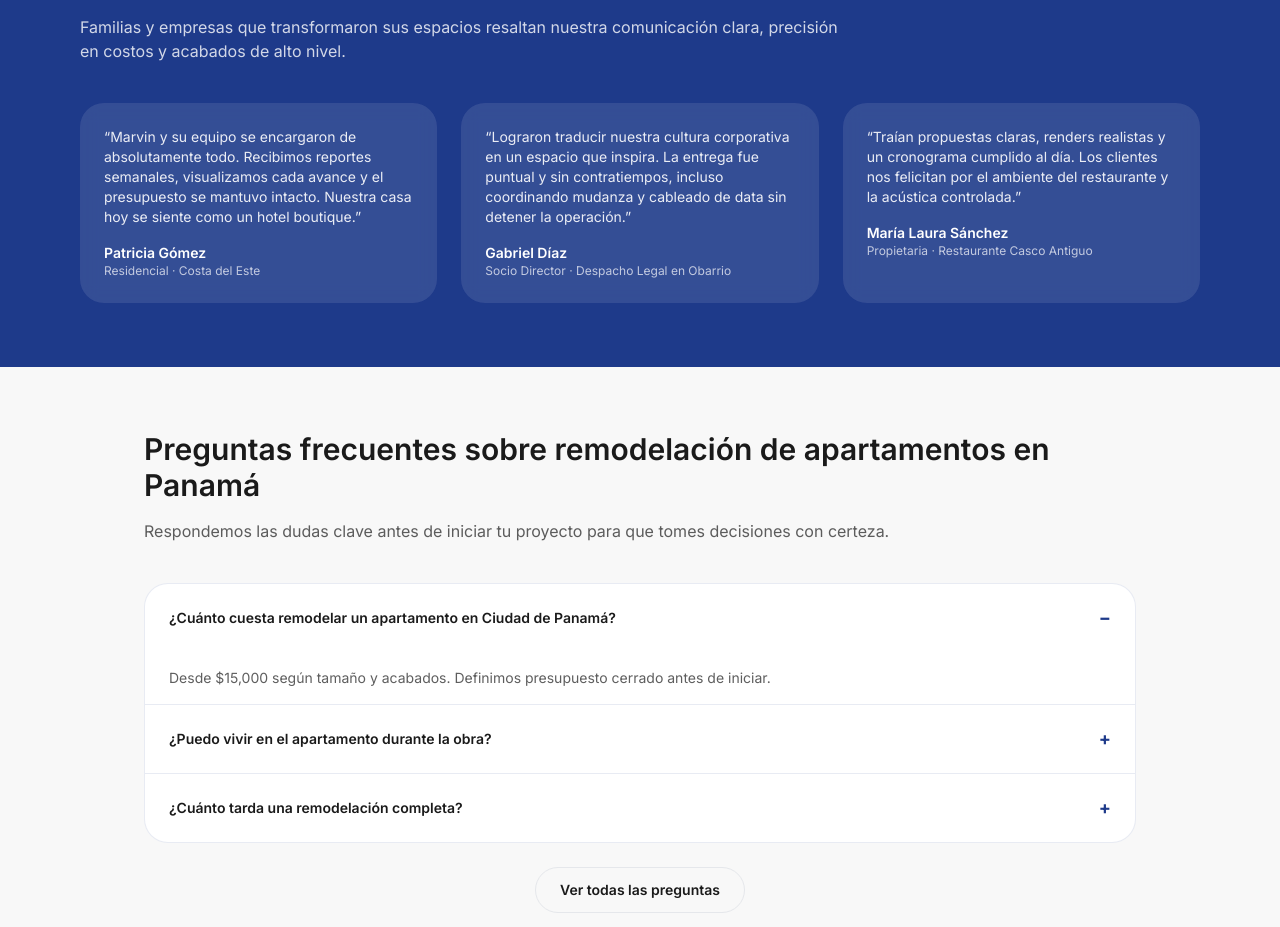
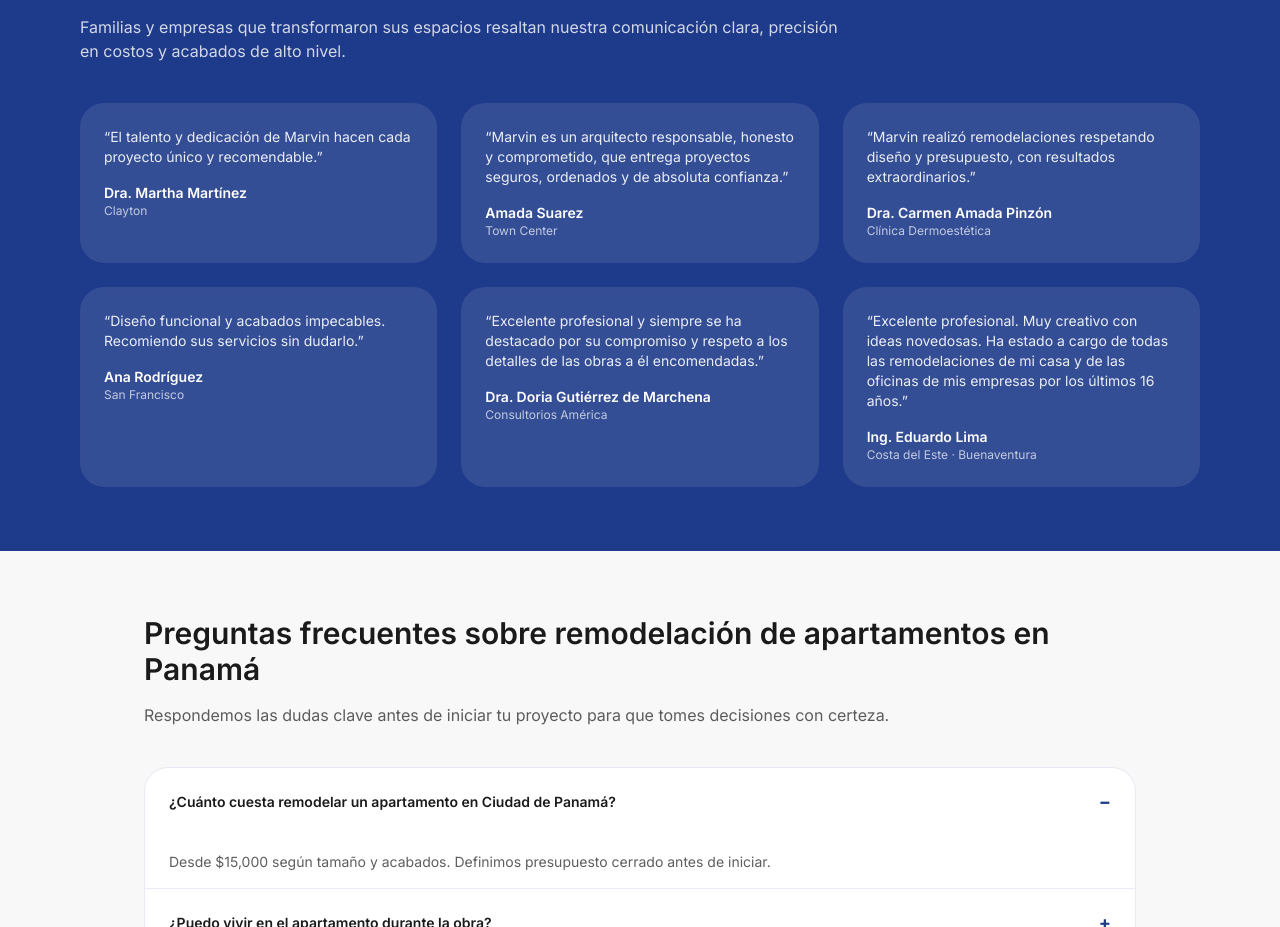
Before and after one commit to Pachosan13/marvin-arquitecto-website, a React (Vite) app: page / in a window 1280 px wide. Shown: the part 4727-5654 px from the top of the page. Built offline with nearby package versions, Linux system fonts and the light colour scheme.

Commit message:
fix(testimonials): align with verified quotes

```diff
--- a/src/pages/data/siteContent.ts
+++ b/src/pages/data/siteContent.ts
@@ -175,21 +175,39 @@ export interface Testimonial {
 export const testimonials: readonly Testimonial[] = [
   {
     quote:
-      'Marvin y su equipo se encargaron de absolutamente todo. Recibimos reportes semanales, visualizamos cada avance y el presupuesto se mantuvo intacto. Nuestra casa hoy se siente como un hotel boutique.',
-    author: 'Patricia Gómez',
-    role: 'Residencial · Costa del Este',
+      'El talento y dedicación de Marvin hacen cada proyecto único y recomendable.',
+    author: 'Dra. Martha Martínez',
+    role: 'Clayton',
   },
   {
     quote:
-      'Lograron traducir nuestra cultura corporativa en un espacio que inspira. La entrega fue puntual y sin contratiempos, incluso coordinando mudanza y cableado de data sin detener la operación.',
-    author: 'Gabriel Díaz',
-    role: 'Socio Director · Despacho Legal en Obarrio',
+      'Marvin es un arquitecto responsable, honesto y comprometido, que entrega proyectos seguros, ordenados y de absoluta confianza.',
+    author: 'Amada Suarez',
+    role: 'Town Center',
   },
   {
     quote:
-      'Traían propuestas claras, renders realistas y un cronograma cumplido al día. Los clientes nos felicitan por el ambiente del restaurante y la acústica controlada.',
-    author: 'María Laura Sánchez',
-    role: 'Propietaria · Restaurante Casco Antiguo',
+      'Marvin realizó remodelaciones respetando diseño y presupuesto, con resultados extraordinarios.',
+    author: 'Dra. Carmen Amada Pinzón',
+    role: 'Clínica Dermoestética',
+  },
+  {
+    quote:
+      'Diseño funcional y acabados impecables. Recomiendo sus servicios sin dudarlo.',
+    author: 'Ana Rodríguez',
+    role: 'San Francisco',
+  },
+  {
+    quote:
+      'Excelente profesional y siempre se ha destacado por su compromiso y respeto a los detalles de las obras a él encomendadas.',
+    author: 'Dra. Doria Gutiérrez de Marchena',
+    role: 'Consultorios América',
+  },
+  {
+    quote:
+      'Excelente profesional. Muy creativo con ideas novedosas. Ha estado a cargo de todas las remodelaciones de mi casa y de las oficinas de mis empresas por los últimos 16 años.',
+    author: 'Ing. Eduardo Lima',
+    role: 'Costa del Este · Buenaventura',
   },
 ];
 
```
